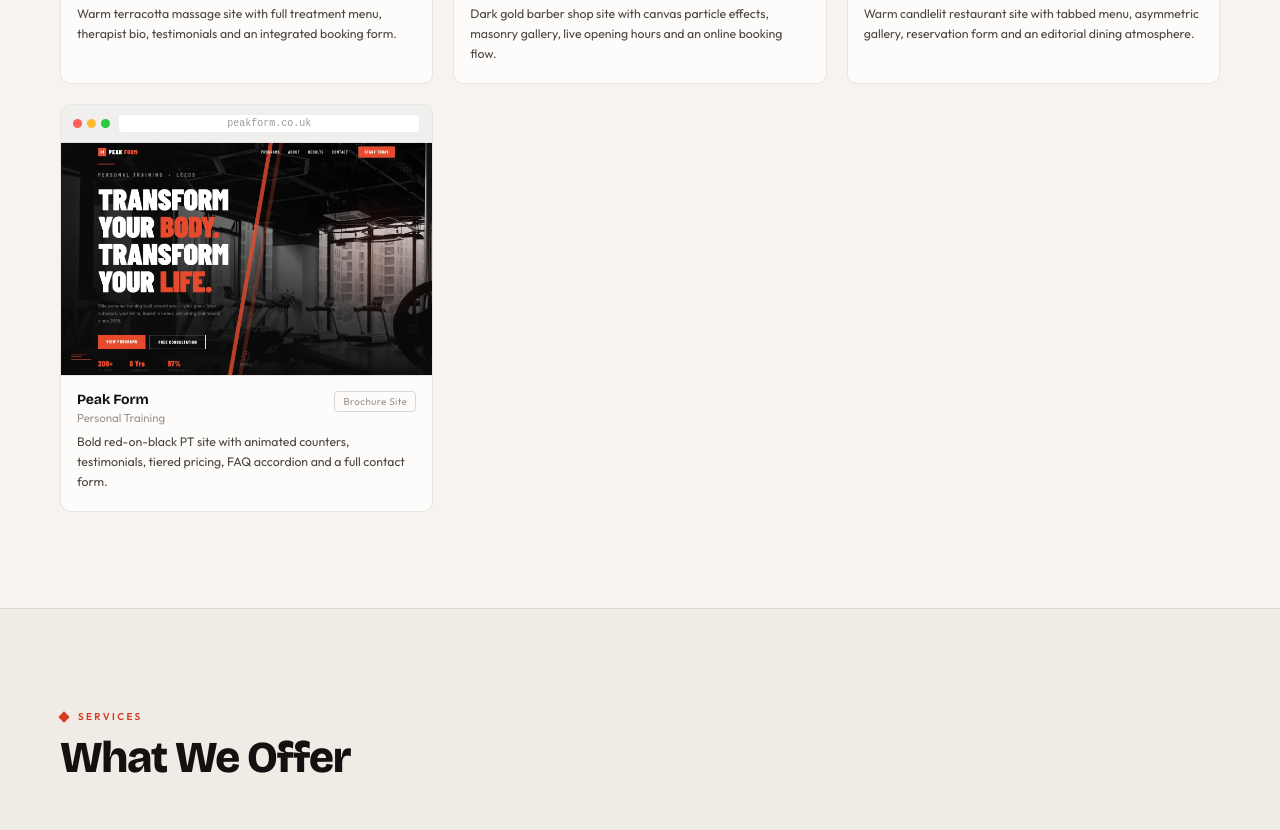
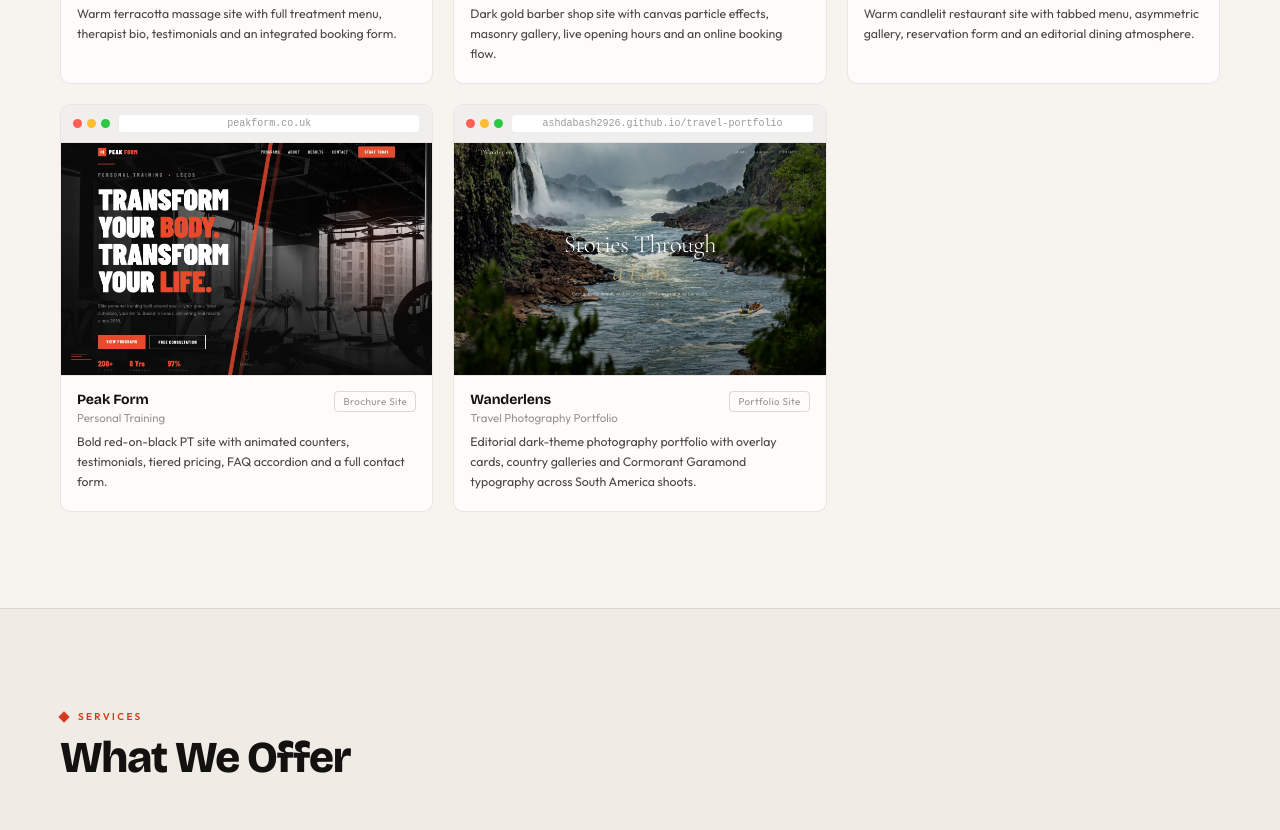
Before and after one commit to Ashdabash2926/studio-north, a website: page index.html in a window 1280 px wide. Shown: the part 2778-3608 px from the top of the page. Drawn offline with nearby package versions, Linux system fonts and the light colour scheme.

Commit message:
Add Wanderlens travel photography portfolio to Our Work

```diff
--- a/index.html
+++ b/index.html
@@ -611,6 +611,36 @@
                         </div>
                     </article>
 
+                    <!-- 10 — Wanderlens -->
+                    <article class="mockup-card reveal reveal-d1">
+                        <div class="port-chrome">
+                            <div class="chrome-dots">
+                                <span class="chrome-dot chrome-dot-r"></span>
+                                <span class="chrome-dot chrome-dot-y"></span>
+                                <span class="chrome-dot chrome-dot-g"></span>
+                            </div>
+                            <span class="port-url">ashdabash2926.github.io/travel-portfolio</span>
+                        </div>
+                        <div class="iframe-container">
+                            <img src="images/wanderlens.webp" alt="Wanderlens travel photography portfolio preview" loading="lazy">
+                            <div class="iframe-overlay">
+                                <a href="https://ashdabash2926.github.io/travel-portfolio/" target="_blank"
+                                    rel="noopener noreferrer" class="view-btn">View Live Site →</a>
+                            </div>
+                        </div>
+                        <div class="card-info">
+                            <div class="card-row">
+                                <div>
+                                    <div class="card-name">Wanderlens</div>
+                                    <div class="card-sub">Travel Photography Portfolio</div>
+                                </div>
+                                <span class="card-tag">Portfolio Site</span>
+                            </div>
+                            <p class="card-desc">Editorial dark-theme photography portfolio with overlay cards, country
+                                galleries and Cormorant Garamond typography across South America shoots.</p>
+                        </div>
+                    </article>
+
                 </div>
             </div>
         </section>
--- a/screenshot.js
+++ b/screenshot.js
@@ -12,6 +12,7 @@ const sites = [
   { url: 'https://ashdabash2926.github.io/still-strong/', file: 'still-strong' },
   { url: 'https://ashdabash2926.github.io/heather-lane-therapy/', file: 'heather-lane' },
   { url: 'https://ashdabash2926.github.io/solace-massage/', file: 'solace' },
+  { url: 'https://ashdabash2926.github.io/travel-portfolio/', file: 'wanderlens' },
 ];
 
 (async () => {
```
Also changed, not shown: images/wanderlens.webp (added), 1 other file.
